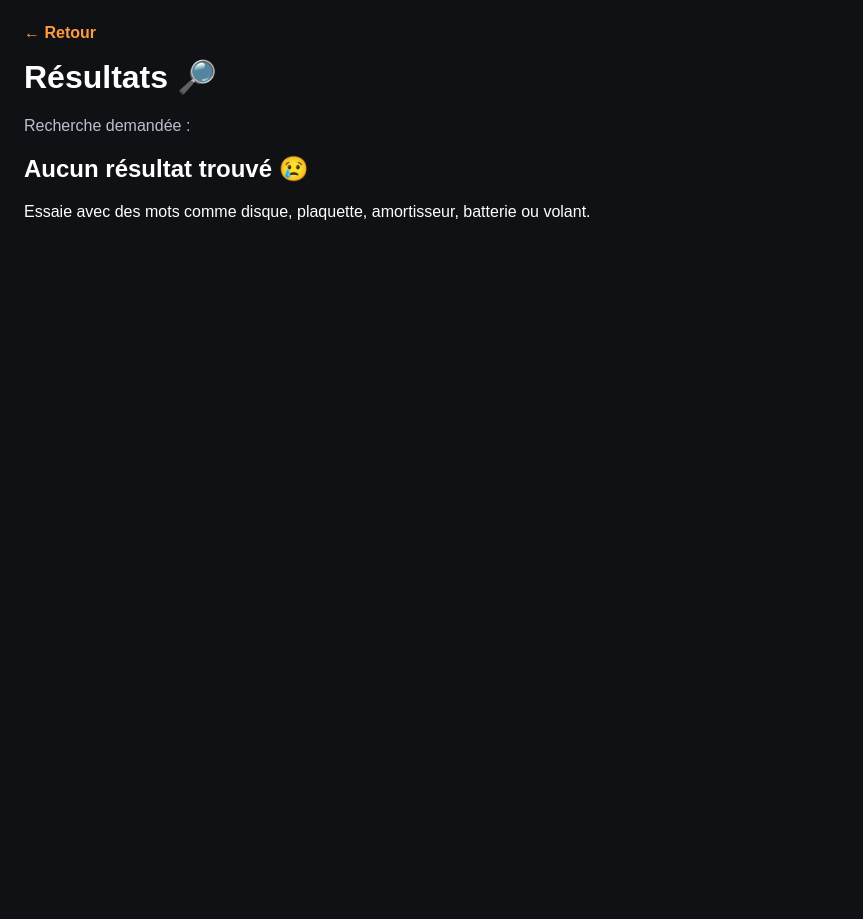
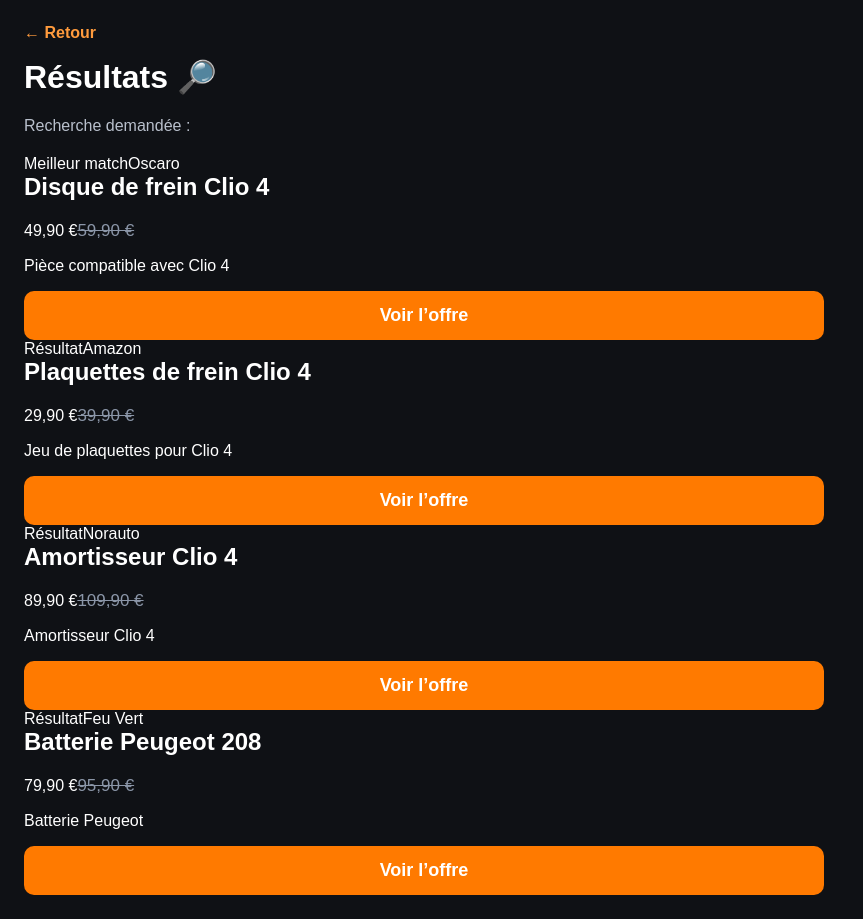
Before and after one commit to mecafinder/mecafinder, a Next.js app: page /results in a window 1280 px wide. Shown: the whole page, without its empty margins (0-863 px from the left). Before the commit the page ends 800 px from the top, so only its background shows below. Built offline with nearby package versions, Linux system fonts and the light colour scheme.

Commit message:
Smart filtering by product type

```diff
--- a/src/app/results/page.js
+++ b/src/app/results/page.js
@@ -17,7 +17,7 @@
       type: "disque",
       brand: "renault",
       model: "clio 4",
-      description: "Pièce compatible avec Clio 4, disponible rapidement.",
+      description: "Pièce compatible avec Clio 4",
       link: "https://www.oscaro.com/",
     },
     {
@@ -28,7 +28,7 @@
       type: "plaquette",
       brand: "renault",
       model: "clio 4",
-      description: "Jeu de plaquettes compatible Clio 4, bon rapport qualité/prix.",
+      description: "Jeu de plaquettes pour Clio 4",
       link: "https://www.amazon.fr/",
     },
     {
@@ -39,7 +39,7 @@
       type: "amortisseur",
       brand: "renault",
       model: "clio 4",
-      description: "Amortisseur avant compatible Renault Clio 4.",
+      description: "Amortisseur Clio 4",
       link: "https://www.norauto.fr/",
     },
     {
@@ -50,57 +50,25 @@
       type: "batterie",
       brand: "peugeot",
       model: "208",
-      description: "Batterie auto fiable pour Peugeot 208, prête à monter.",
+      description: "Batterie Peugeot",
       link: "https://www.feuvert.fr/",
-    },
-    {
-      name: "Disque de frein Peugeot 308",
-      price: "59,90 €",
-      oldPrice: "74,90 €",
-      source: "Autodoc",
-      type: "disque",
-      brand: "peugeot",
-      model: "308",
-      description: "Disque de frein compatible Peugeot 308.",
-      link: "https://www.autodoc.fr/",
-    },
-    {
-      name: "Volant moteur Clio 3",
-      price: "179,90 €",
-      oldPrice: "219,90 €",
-      source: "Mister Auto",
-      type: "volant",
-      brand: "renault",
-      model: "clio 3",
-      description: "Volant moteur compatible Renault Clio 3.",
-      link: "https://www.mister-auto.com/",
     },
   ];
 
   const words = query.split(" ").filter(Boolean);
 
-  const scoredResults = products
-    .map((product) => {
-      let score = 0;
+  // détecter type recherché
+  const types = ["disque", "plaquette", "amortisseur", "batterie", "volant"];
+  const searchedType = types.find((t) => query.includes(t));
 
-      const name = product.name.toLowerCase();
-      const type = product.type.toLowerCase();
-      const brand = product.brand.toLowerCase();
-      const model = product.model.toLowerCase();
-      const description = product.description.toLowerCase();
+  const filtered = products.filter((product) => {
+    // si type trouvé → filtrer strictement
+    if (searchedType && product.type !== searchedType) return false;
 
-      words.forEach((word) => {
-        if (type.includes(word)) score += 5;
-        if (model.includes(word)) score += 4;
-        if (brand.includes(word)) score += 3;
-        if (name.includes(word)) score += 2;
-        if (description.includes(word)) score += 1;
-      });
+    const text = `${product.name} ${product.brand} ${product.model}`.toLowerCase();
 
-      return { ...product, score };
-    })
-    .filter((product) => product.score >= 6)
-    .sort((a, b) => b.score - a.score);
+    return words.every((word) => text.includes(word));
+  });
 
   return (
     <main className="results-wrap">
@@ -114,16 +82,12 @@
         Recherche demandée : <strong>{query}</strong>
       </p>
 
-      {scoredResults.length === 0 ? (
+      {filtered.length === 0 ? (
         <div className="result-card">
           <h2>Aucun résultat trouvé 😢</h2>
-          <p className="result-description">
-            Essaie avec des mots comme disque, plaquette, amortisseur, batterie
-            ou volant.
-          </p>
         </div>
       ) : (
-        scoredResults.map((item, index) => (
+        filtered.map((item, index) => (
           <div key={index} className="result-card">
             <div className="result-top">
               <span className="best-badge">
```
